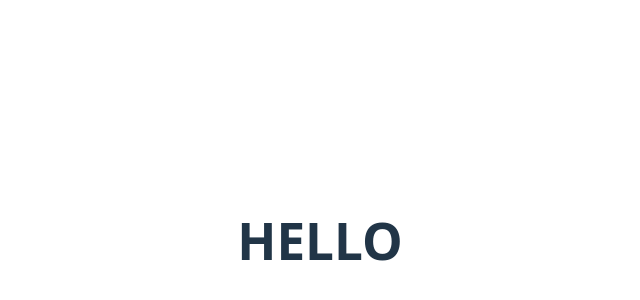
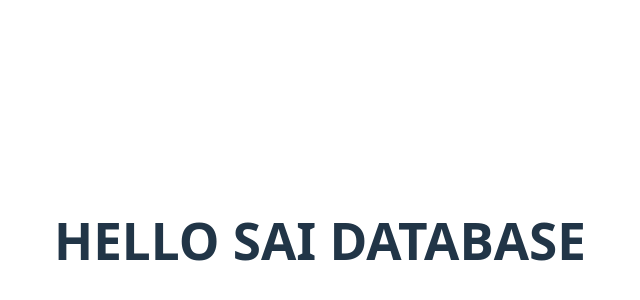
Before and after one commit to SurjyaMangaraj/Demo, a React (Vite) app: page / in a window 1280 px wide. Shown: the part 160-460 px from the top of the page, without its empty margins (320-960 px from the left). Built offline with nearby package versions, Linux system fonts and the light colour scheme.

Commit message:
database

```diff
--- a/src/App.jsx
+++ b/src/App.jsx
@@ -8,7 +8,7 @@ function App() {
 
   return (
     <>
-    <h1>HELLO</h1>
+    <h1>HELLO SAI DATABASE</h1>
     </>
   )
 }
```
